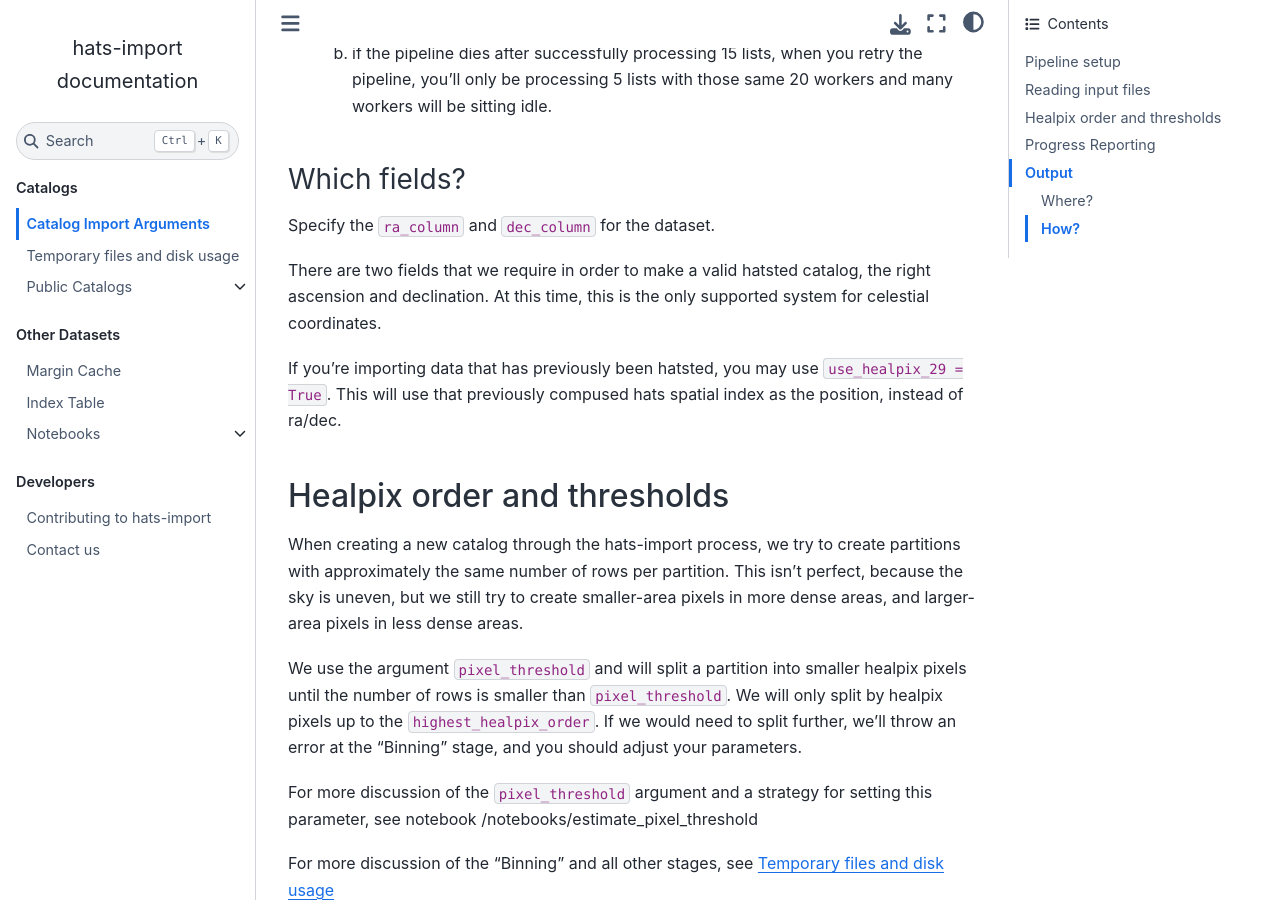
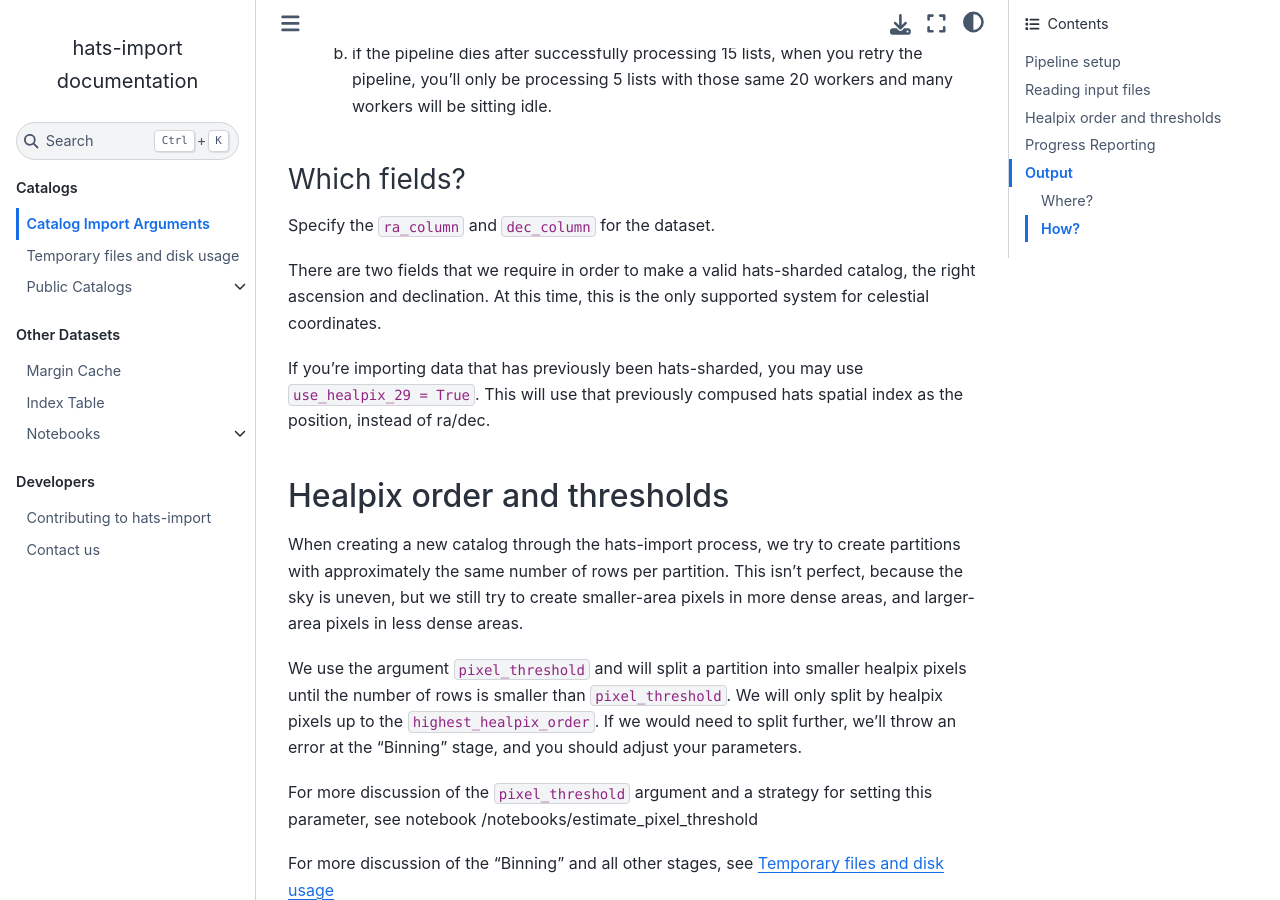
Before and after one commit to astronomy-commons/hipscat-import, a Sphinx documentation site: the page built from docs/catalogs/arguments.rst, in a window 1280 px wide and 900 px high, scrolled down 4278 px. Built offline with Sphinx 7.4.7 and the Sphinx Book theme 1.1.4, drawn with Linux system fonts in a browser that asks for light colours; pages that are not in the unit, such as notebooks, are missing from menus; some of the changed text lies outside the part shown.

Commit message:
"hats-sharded"

```diff
--- a/docs/catalogs/arguments.rst
+++ b/docs/catalogs/arguments.rst
@@ -95,7 +95,7 @@ cleaning operations automatically for you.
 Reading input files
 -------------------------------------------------------------------------------
 
-Catalog import reads through a list of files and converts them into a hatsted catalog.
+Catalog import reads through a list of files and converts them into a hats-sharded catalog.
 
 Which files?
 ^^^^^^^^^^^^^^^^^^^^^^^^^^^^^^^^^^^^^^^^^^^^^^^^^^^^^^^^^^^^^^^^^^^^^^^^^^^^^^^
@@ -206,11 +206,11 @@ Which fields?
 
 Specify the ``ra_column`` and ``dec_column`` for the dataset.
 
-There are two fields that we require in order to make a valid hatsted
+There are two fields that we require in order to make a valid hats-sharded
 catalog, the right ascension and declination. At this time, this is the only
 supported system for celestial coordinates.
 
-If you're importing data that has previously been hatsted, you may use
+If you're importing data that has previously been hats-sharded, you may use
 ``use_healpix_29 = True``. This will use that previously compused hats spatial
 index as the position, instead of ra/dec.
 
```
Also changed, not shown: 1 other file.
